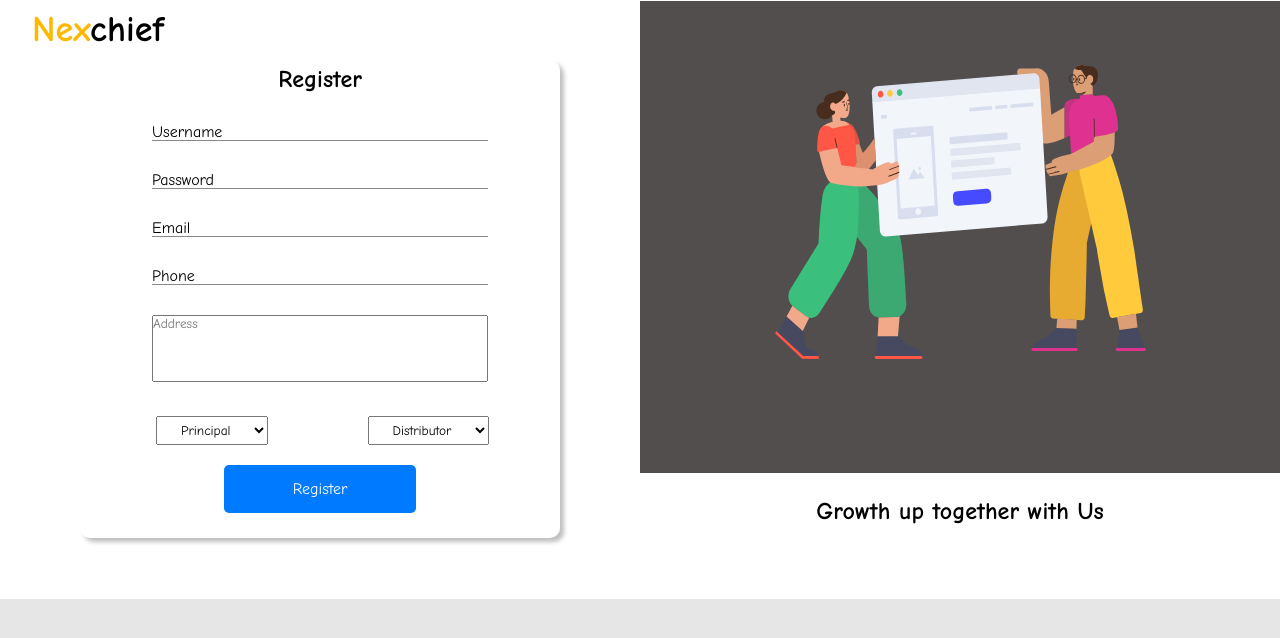
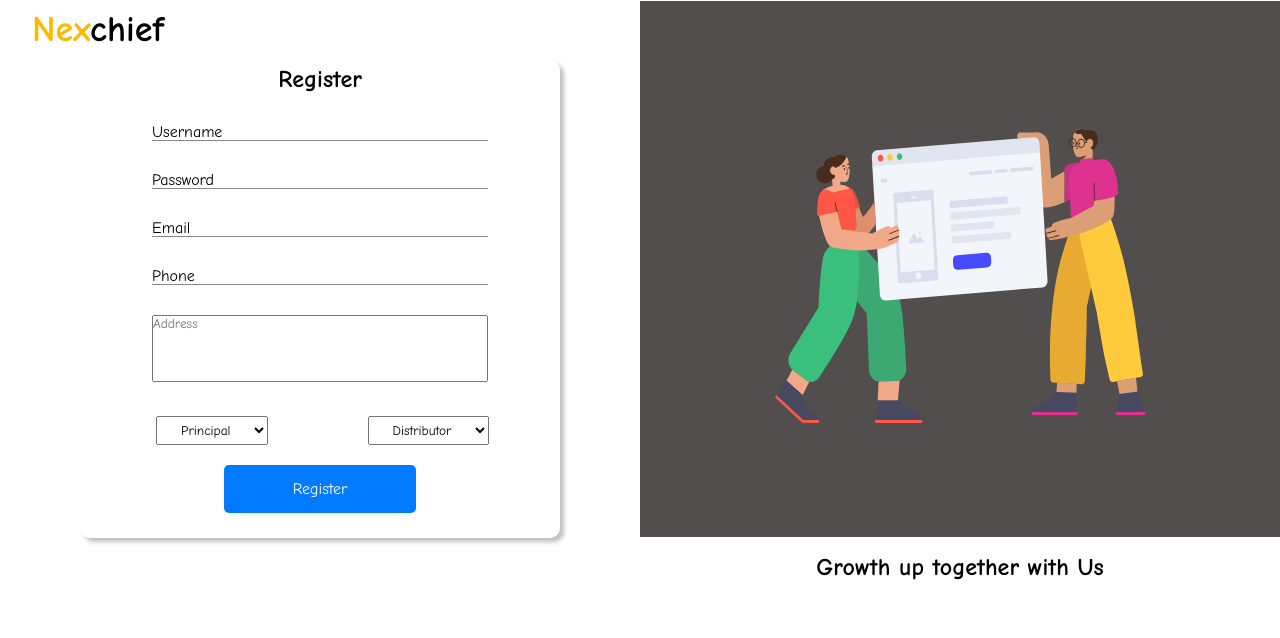
Before and after one commit to MikoAjiNurachman/some_project, a React (Create React App) app: page / in a window 1280 px wide. Shown: the top 638 px of the page. Built offline with nearby package versions, Linux system fonts and the light colour scheme.

Commit message:
mod register

```diff
--- a/src/assets/register.css
+++ b/src/assets/register.css
@@ -6,6 +6,7 @@
     color: #ffb800;
 }
 .register-fluid {
+    min-height: 100vh;
     padding-top: 1px;
     padding-bottom: 50px;
     background-color: #ffffff;
@@ -18,6 +19,7 @@
     font-size: 24px;
 }
 .img-register  {
+    padding-top: 4rem;
     display: flex;
     justify-content: space-between;
     align-items: center;
@@ -81,5 +83,7 @@
 .register-quote {
     background-color: #ffffff;
     margin-top: 50px;
-    padding: 1.5rem 11rem;
+    padding: 1rem;
+    text-align: center;
+    width: 100%;
 }
```
Also changed, not shown: src/assets/login.css (+9 -11 lines).
